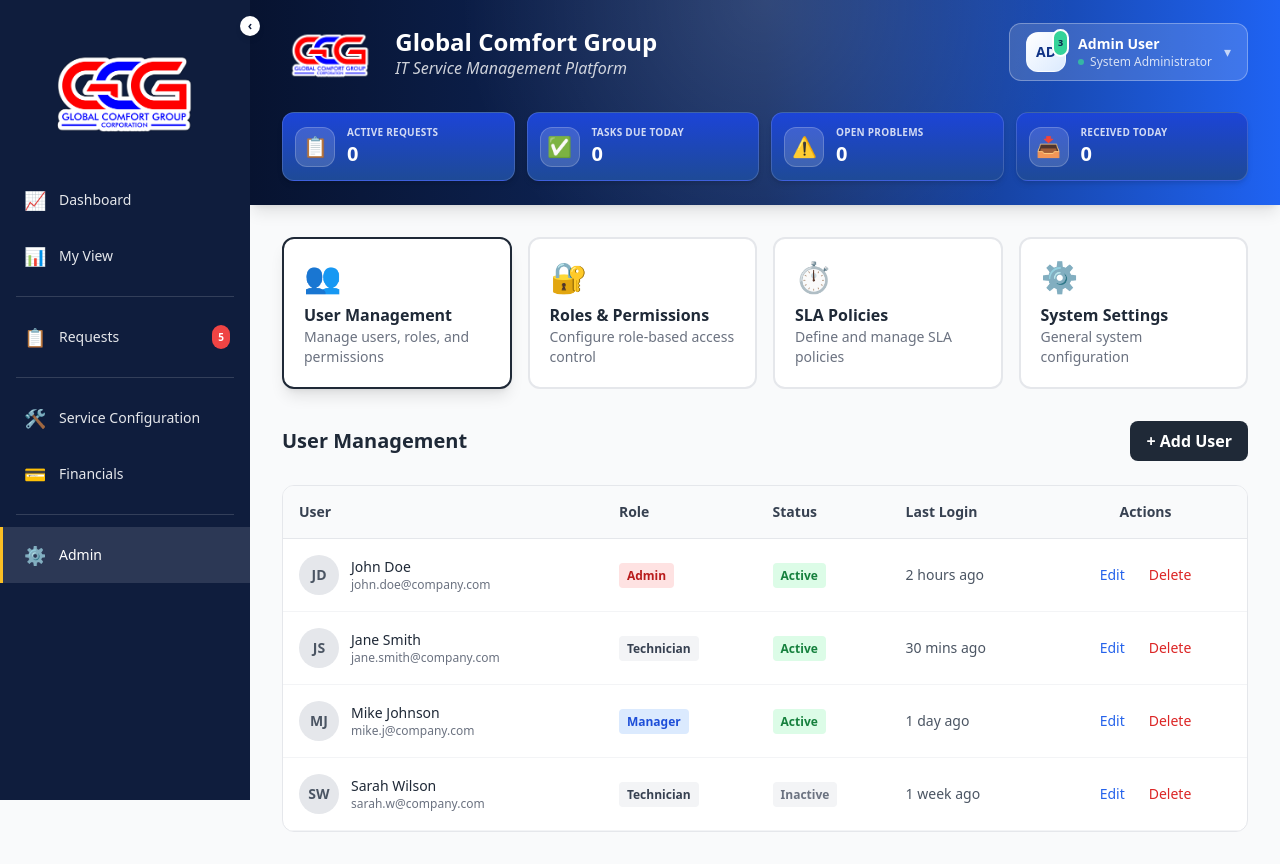
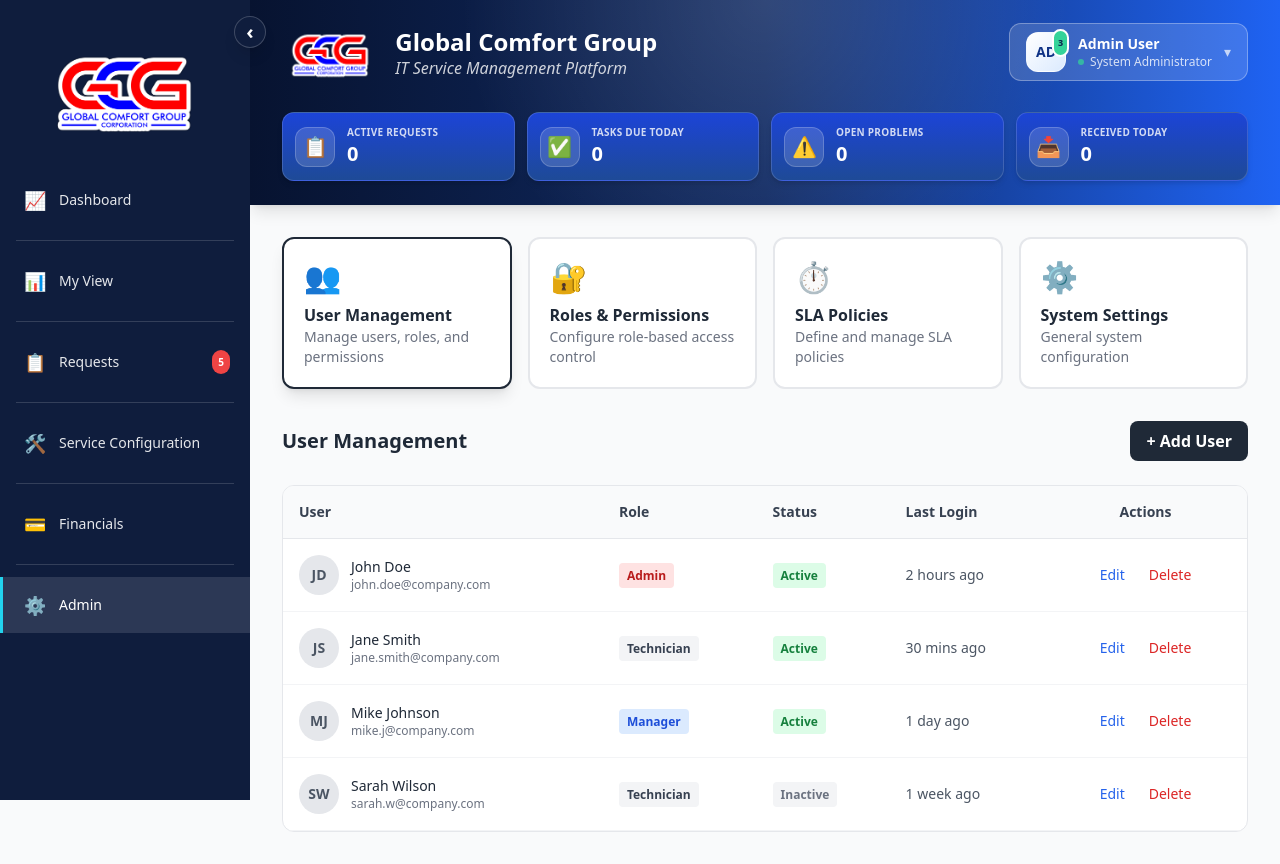
Before and after one commit to giopcarballo/react-servicedesk, a React (Vite) app: page /admin in a window 1280 px wide. Built offline with nearby package versions, Linux system fonts and the light colour scheme.

Commit message:
Enhance Sidebar and SidebarToggle components: update active state colors and improve button size and styling

```diff
--- a/src/components/Sidebar.jsx
+++ b/src/components/Sidebar.jsx
@@ -29,8 +29,8 @@
         <div
           className={`flex items-center gap-3 px-5 py-3.5 text-sm font-medium cursor-pointer border-l-[3px] transition-all ${collapsed ? 'justify-center px-0' : ''} ${
             isActive('/dashboard')
-              ? 'text-white border-l-amber-400 bg-white/[0.12]'
-              : 'text-gray-200 border-transparent hover:bg-white/10 hover:text-white hover:border-l-amber-400'
+              ? 'text-white border-l-cyan-400 bg-white/[0.12]'
+              : 'text-gray-200 border-transparent hover:bg-white/10 hover:text-white hover:border-l-cyan-400'
           }`}
           onClick={() => handleNavigate('dashboard', '/dashboard')}
           title="Dashboard"
@@ -39,11 +39,13 @@
           {!collapsed && <span>Dashboard</span>}
         </div>
 
+        <div className={`h-px bg-white/[0.15] my-3 transition-all duration-300 ${collapsed ? 'mx-3' : 'mx-4'}`}></div>
+
         <div
           className={`flex items-center gap-3 px-5 py-3.5 text-sm font-medium cursor-pointer border-l-[3px] transition-all ${collapsed ? 'justify-center px-0' : ''} ${
             isActive('/servicedesk')
-              ? 'text-white border-l-amber-400 bg-white/[0.12]'
-              : 'text-gray-200 border-transparent hover:bg-white/10 hover:text-white hover:border-l-amber-400'
+              ? 'text-white border-l-cyan-400 bg-white/[0.12]'
+              : 'text-gray-200 border-transparent hover:bg-white/10 hover:text-white hover:border-l-cyan-400'
           }`}
           onClick={() => handleNavigate('myview', '/servicedesk')}
           title="My View"
@@ -57,8 +59,8 @@
         <div
           className={`flex items-center gap-3 px-5 py-3.5 text-sm font-medium cursor-pointer border-l-[3px] transition-all ${collapsed ? 'justify-center px-0' : ''} ${
             isActive('/requests')
-              ? 'text-white border-l-amber-400 bg-white/[0.12]'
-              : 'text-gray-200 border-transparent hover:bg-white/10 hover:text-white hover:border-l-amber-400'
+              ? 'text-white border-l-cyan-400 bg-white/[0.12]'
+              : 'text-gray-200 border-transparent hover:bg-white/10 hover:text-white hover:border-l-cyan-400'
           }`}
           onClick={() => handleNavigate('requests', '/requests')}
           title="Requests"
@@ -76,8 +78,8 @@
         <div
           className={`flex items-center gap-3 px-5 py-3.5 text-sm font-medium cursor-pointer border-l-[3px] transition-all ${collapsed ? 'justify-center px-0' : ''} ${
             isActive('/ticket-intake')
-              ? 'text-white border-l-amber-400 bg-white/[0.12]'
-              : 'text-gray-200 border-transparent hover:bg-white/10 hover:text-white hover:border-l-amber-400'
+              ? 'text-white border-l-cyan-400 bg-white/[0.12]'
+              : 'text-gray-200 border-transparent hover:bg-white/10 hover:text-white hover:border-l-cyan-400'
           }`}
           onClick={() => handleNavigate('intake', '/ticket-intake')}
           title="Service Configuration"
@@ -86,11 +88,13 @@
           {!collapsed && <span>Service Configuration</span>}
         </div>
 
+        <div className={`h-px bg-white/[0.15] my-3 transition-all duration-300 ${collapsed ? 'mx-3' : 'mx-4'}`}></div>
+
         <div
           className={`flex items-center gap-3 px-5 py-3.5 text-sm font-medium cursor-pointer border-l-[3px] transition-all ${collapsed ? 'justify-center px-0' : ''} ${
             isActive('/section-e')
-              ? 'text-white border-l-amber-400 bg-white/[0.12]'
-              : 'text-gray-200 border-transparent hover:bg-white/10 hover:text-white hover:border-l-amber-400'
+              ? 'text-white border-l-cyan-400 bg-white/[0.12]'
+              : 'text-gray-200 border-transparent hover:bg-white/10 hover:text-white hover:border-l-cyan-400'
           }`}
           onClick={() => handleNavigate('financial', '/section-e')}
           title="Financials"
@@ -104,8 +108,8 @@
         <div
           className={`flex items-center gap-3 px-5 py-3.5 text-sm font-medium cursor-pointer border-l-[3px] transition-all ${collapsed ? 'justify-center px-0' : ''} ${
             isActive('/admin')
-              ? 'text-white border-l-amber-400 bg-white/[0.12]'
-              : 'text-gray-200 border-transparent hover:bg-white/10 hover:text-white hover:border-l-amber-400'
+              ? 'text-white border-l-cyan-400 bg-white/[0.12]'
+              : 'text-gray-200 border-transparent hover:bg-white/10 hover:text-white hover:border-l-cyan-400'
           }`}
           onClick={() => handleNavigate('admin', '/admin')}
           title="Admin"
--- a/src/components/SidebarToggle.jsx
+++ b/src/components/SidebarToggle.jsx
@@ -1,8 +1,8 @@
 function SidebarToggle({ collapsed, onToggle }) {
   return (
     <button
-      className={`fixed top-4 w-5 h-5 bg-white rounded-full text-[#0f1d3d] cursor-pointer flex items-center justify-center z-[901] transition-all duration-300 text-xs font-bold shadow-md hover:scale-110`}
-      style={{ left: collapsed ? '50px' : '240px' }}
+      className={`fixed top-4 w-8 h-8 bg-[#0f1d3d] rounded-full text-white cursor-pointer flex items-center justify-center z-[901] transition-all duration-300 text-xl font-bold shadow-lg border border-white/20 hover:bg-[#1a2d52]`}
+      style={{ left: collapsed ? '44px' : '234px' }}
       onClick={onToggle}
     >
       {collapsed ? '›' : '‹'}
```
